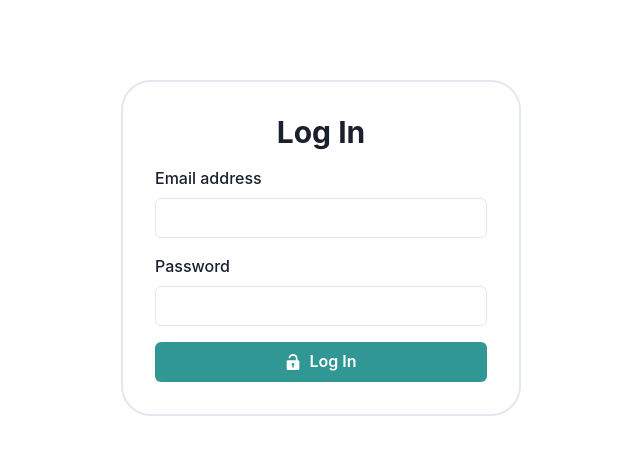
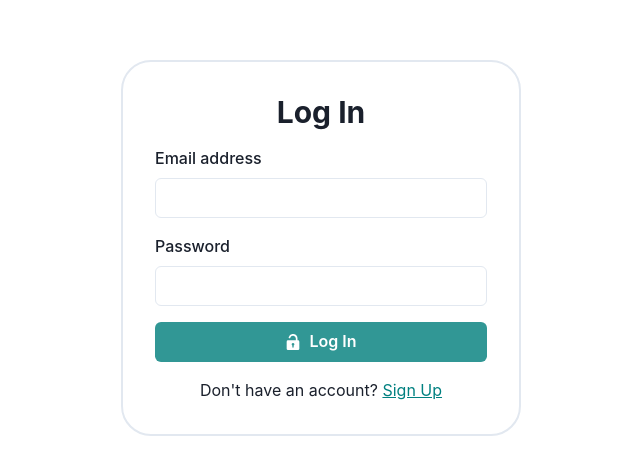
Before and after one commit to Nandi117/SzoftverfejlesztesModszertanMiniProject, a React (Vite) app in the folder blog_application/frontend/: page /login in a window 1280 px wide. Shown: the part 152-626 px from the top of the page, without its empty margins (319-959 px from the left). Built offline with nearby package versions, Linux system fonts and the light colour scheme.

Commit message:
feat: Add Sign Up link to LogInPage

```diff
--- a/blog_application/frontend/src/pages/LogInPage/LogInPage.tsx
+++ b/blog_application/frontend/src/pages/LogInPage/LogInPage.tsx
@@ -1,6 +1,7 @@
 import React, { useState } from 'react';
-import { Box, Button, FormControl, FormLabel, Input, Heading, VStack, Alert, AlertIcon, Flex } from '@chakra-ui/react';
+import { Box, Button, FormControl, FormLabel, Input, Heading, VStack, Alert, AlertIcon, Flex, Text } from '@chakra-ui/react';
 import { UnlockIcon } from '@chakra-ui/icons';
+import { Link } from 'react-router-dom';
 
 const LogInPage = () => {
     const [email, setEmail] = useState('');
@@ -48,6 +49,13 @@ const LogInPage = () => {
                     <Button leftIcon={<UnlockIcon/>} colorScheme="teal" onClick={handleLogin}>
                         Log In
                     </Button>
+
+                    <Text align="center">
+                        Don't have an account?{' '}
+                        <Link to="/signup" style={{ color: 'teal', textDecoration: 'underline' }}>
+                            Sign Up
+                        </Link>
+                    </Text>
                 </VStack>
             </Box>
         </Flex>
```
